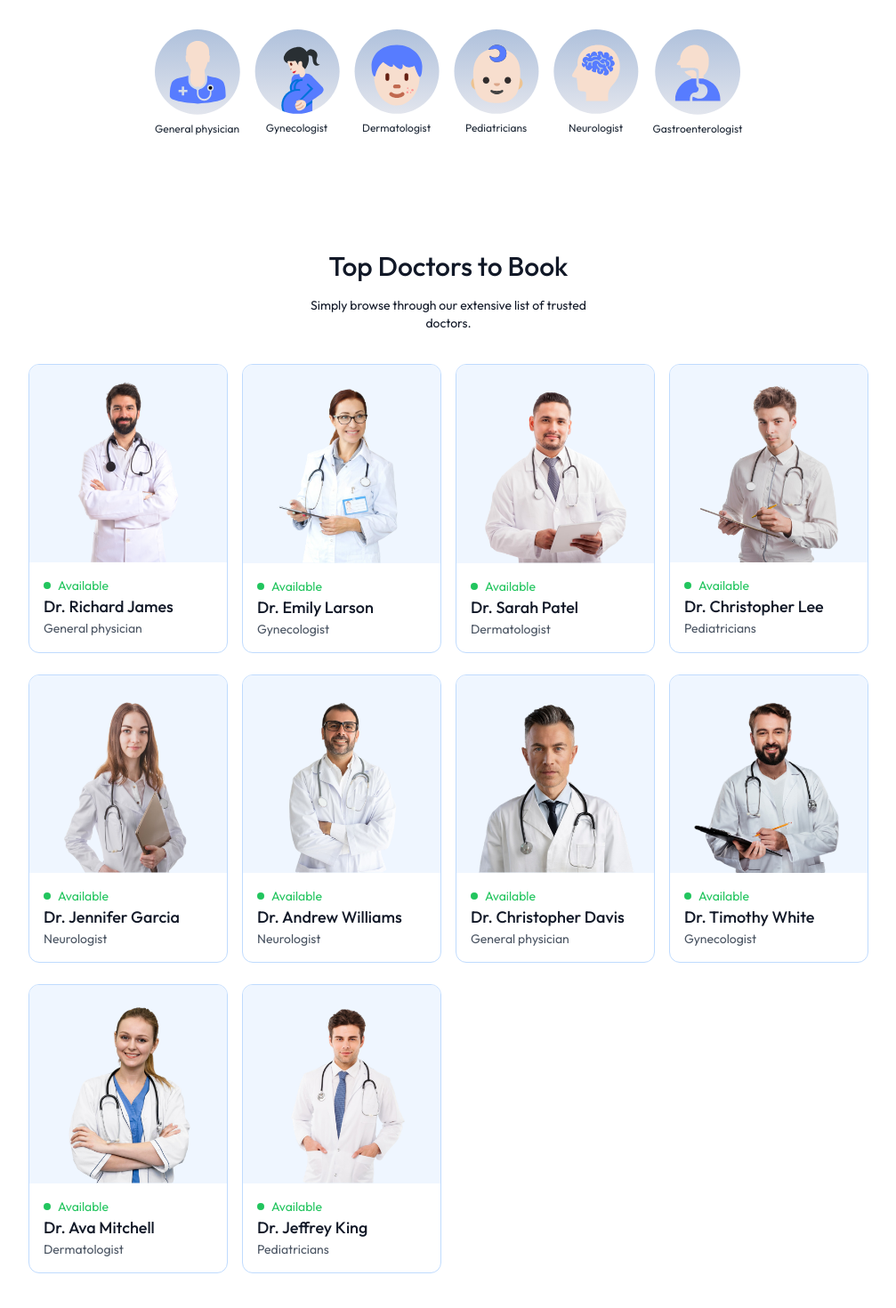
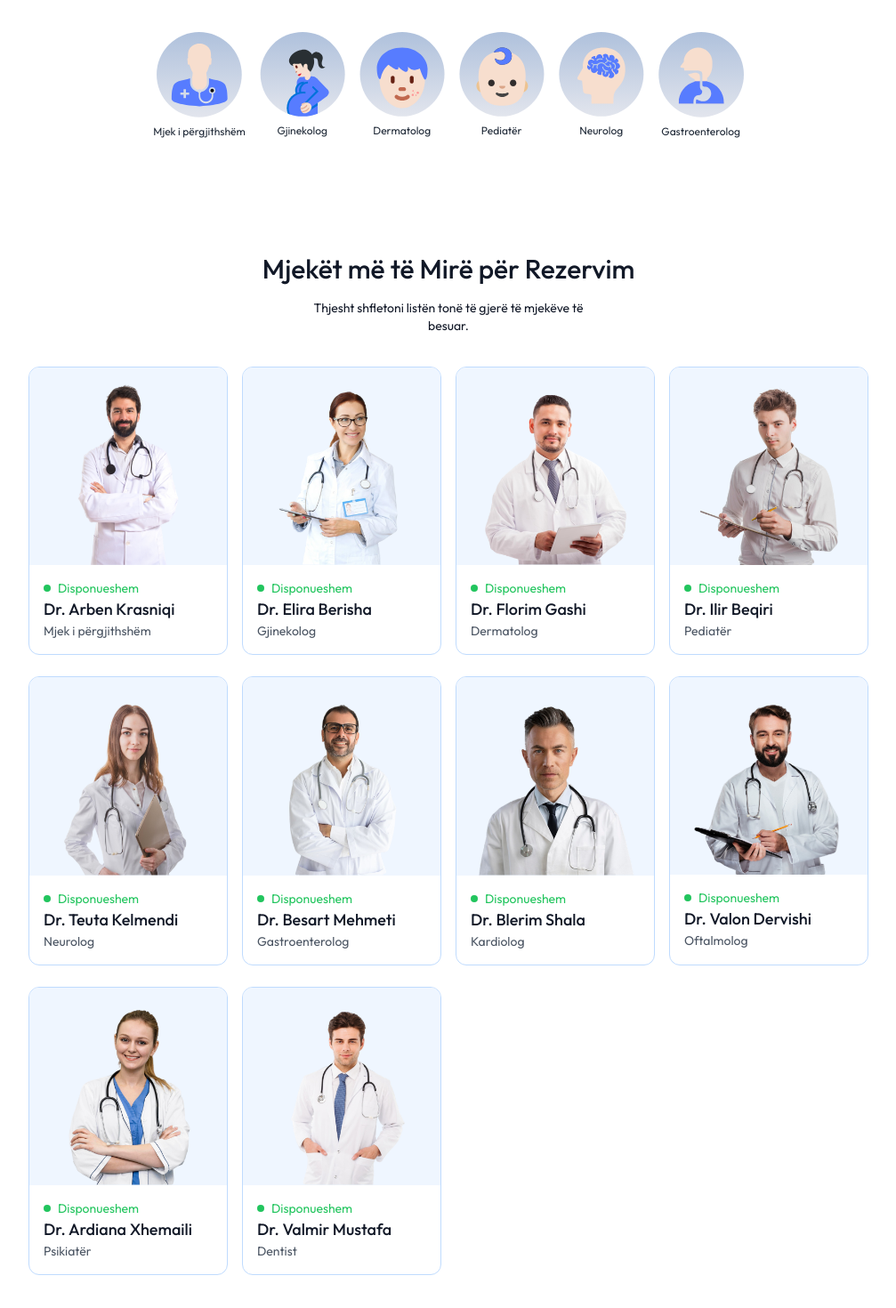
Before and after one commit to Vlora04/VitalCare, a React (Vite) app in the folder frontend/: page / in a window 1280 px wide. Shown: the part 600-2070 px from the top of the page at 89% size, without its empty margins (136-1143 px from the left). Built offline with nearby package versions, Linux system fonts and the light colour scheme.

Commit message:
perkthimi ne shqip

```diff
--- a/frontend/src/assets/assets.js
+++ b/frontend/src/assets/assets.js
@@ -60,241 +60,227 @@ export const assets = {
 
 export const specialityData = [
     {
-        speciality: 'General physician',
+        speciality: 'Mjek i përgjithshëm',
         image: General_physician
     },
     {
-        speciality: 'Gynecologist',
+        speciality: 'Gjinekolog',
         image: Gynecologist
     },
     {
-        speciality: 'Dermatologist',
+        speciality: 'Dermatolog',
         image: Dermatologist
     },
     {
-        speciality: 'Pediatricians',
+        speciality: 'Pediatër',
         image: Pediatricians
     },
     {
-        speciality: 'Neurologist',
+        speciality: 'Neurolog',
         image: Neurologist
     },
     {
-        speciality: 'Gastroenterologist',
+        speciality: 'Gastroenterolog',
         image: Gastroenterologist
     },
 ]
 
+
 export const doctors = [
     {
         _id: 'doc1',
-        name: 'Dr. Richard James',
+        name: 'Dr. Arben Krasniqi',
         image: doc1,
-        speciality: 'General physician',
-        degree: 'MBBS',
-        experience: '4 Years',
-        about: 'Dr. Davis has a strong commitment to delivering comprehensive medical care, focusing on preventive medicine, early diagnosis, and effective treatment strategies. Dr. Davis has a strong commitment to delivering comprehensive medical care, focusing on preventive medicine, early diagnosis, and effective treatment strategies.',
-        fees: 50,
+        speciality: 'Mjek i përgjithshëm',
+        degree: 'Mjekësi e Përgjithshme',
+        experience: '4 vite',
+        about: 'Dr. Arben ka përkushtim të madh ndaj kujdesit të përgjithshëm shëndetësor dhe parandalimit të sëmundjeve.',
+        fees: 25,
         address: {
-            line1: '17th Cross, Richmond',
-            line2: 'Circle, Ring Road, London'
+            line1: 'Rr. Iliria, Nr. 12',
+            line2: 'Prishtinë, Kosovë'
         }
     },
     {
         _id: 'doc2',
-        name: 'Dr. Emily Larson',
+        name: 'Dr. Elira Berisha',
         image: doc2,
-        speciality: 'Gynecologist',
-        degree: 'MBBS',
-        experience: '3 Years',
-        about: 'Dr. Davis has a strong commitment to delivering comprehensive medical care, focusing on preventive medicine, early diagnosis, and effective treatment strategies. Dr. Davis has a strong commitment to delivering comprehensive medical care, focusing on preventive medicine, early diagnosis, and effective treatment strategies.',
-        fees: 60,
+        speciality: 'Gjinekolog',
+        degree: 'Gjinekologji',
+        experience: '6 vite',
+        about: 'E specializuar në kujdesin për gratë dhe lindjen, Dr. Elira është një zgjedhje e sigurt për çdo paciente.',
+        fees: 30,
         address: {
-            line1: '27th Cross, Richmond',
-            line2: 'Circle, Ring Road, London'
+            line1: 'Lagjja Dardania, Blloku A',
+            line2: 'Ferizaj, Kosovë'
         }
     },
     {
         _id: 'doc3',
-        name: 'Dr. Sarah Patel',
+        name: 'Dr. Florim Gashi',
         image: doc3,
-        speciality: 'Dermatologist',
-        degree: 'MBBS',
-        experience: '1 Years',
-        about: 'Dr. Davis has a strong commitment to delivering comprehensive medical care, focusing on preventive medicine, early diagnosis, and effective treatment strategies. Dr. Davis has a strong commitment to delivering comprehensive medical care, focusing on preventive medicine, early diagnosis, and effective treatment strategies.',
-        fees: 30,
+        speciality: 'Dermatolog',
+        degree: 'Dermatologji',
+        experience: '3 vite',
+        about: 'Dr. Nora është eksperte në trajtimin e lëkurës dhe sëmundjeve dermatologjike.',
+        fees: 20,
         address: {
-            line1: '37th Cross, Richmond',
-            line2: 'Circle, Ring Road, London'
+            line1: 'Rr. Adem Jashari, Nr. 8',
+            line2: 'Gjakovë, Kosovë'
         }
     },
     {
         _id: 'doc4',
-        name: 'Dr. Christopher Lee',
+        name: 'Dr. Ilir Beqiri',
         image: doc4,
-        speciality: 'Pediatricians',
-        degree: 'MBBS',
-        experience: '2 Years',
-        about: 'Dr. Davis has a strong commitment to delivering comprehensive medical care, focusing on preventive medicine, early diagnosis, and effective treatment strategies. Dr. Davis has a strong commitment to delivering comprehensive medical care, focusing on preventive medicine, early diagnosis, and effective treatment strategies.',
-        fees: 40,
+        speciality: 'Pediatër',
+        degree: 'Pediatri',
+        experience: '5 vite',
+        about: 'Dr. Ilir kujdeset me përkushtim për shëndetin e fëmijëve.',
+        fees: 25,
         address: {
-            line1: '47th Cross, Richmond',
-            line2: 'Circle, Ring Road, London'
+            line1: 'Rr. Nënë Tereza',
+            line2: 'Suharekë, Kosovë'
         }
     },
     {
         _id: 'doc5',
-        name: 'Dr. Jennifer Garcia',
+        name: 'Dr. Teuta Kelmendi',
         image: doc5,
-        speciality: 'Neurologist',
-        degree: 'MBBS',
-        experience: '4 Years',
-        about: 'Dr. Davis has a strong commitment to delivering comprehensive medical care, focusing on preventive medicine, early diagnosis, and effective treatment strategies. Dr. Davis has a strong commitment to delivering comprehensive medical care, focusing on preventive medicine, early diagnosis, and effective treatment strategies.',
-        fees: 50,
+        speciality: 'Neurolog',
+        degree: 'Neurologji',
+        experience: '7 vite',
+        about: 'Eksperte në trajtimin e sëmundjeve të trurit dhe sistemit nervor.',
+        fees: 35,
         address: {
-            line1: '57th Cross, Richmond',
-            line2: 'Circle, Ring Road, London'
+            line1: 'Rr. Zahir Pajaziti, Nr. 15',
+            line2: 'Mitrovicë, Kosovë'
         }
     },
     {
         _id: 'doc6',
-        name: 'Dr. Andrew Williams',
+        name: 'Dr. Besart Mehmeti',
         image: doc6,
-        speciality: 'Neurologist',
-        degree: 'MBBS',
-        experience: '4 Years',
-        about: 'Dr. Davis has a strong commitment to delivering comprehensive medical care, focusing on preventive medicine, early diagnosis, and effective treatment strategies. Dr. Davis has a strong commitment to delivering comprehensive medical care, focusing on preventive medicine, early diagnosis, and effective treatment strategies.',
-        fees: 50,
+        speciality: 'Gastroenterolog',
+        degree: 'Gastroenterologji',
+        experience: '4 vite',
+        about: 'Specialist në trajtimin e problemeve me stomakun dhe sistemin tretës.',
+        fees: 30,
         address: {
-            line1: '57th Cross, Richmond',
-            line2: 'Circle, Ring Road, London'
+            line1: 'Rr. Luan Haradinaj',
+            line2: 'Pejë, Kosovë'
         }
     },
     {
         _id: 'doc7',
-        name: 'Dr. Christopher Davis',
+        name: 'Dr. Blerim Shala',
         image: doc7,
-        speciality: 'General physician',
-        degree: 'MBBS',
-        experience: '4 Years',
-        about: 'Dr. Davis has a strong commitment to delivering comprehensive medical care, focusing on preventive medicine, early diagnosis, and effective treatment strategies. Dr. Davis has a strong commitment to delivering comprehensive medical care, focusing on preventive medicine, early diagnosis, and effective treatment strategies.',
-        fees: 50,
+        speciality: 'Kardiolog',
+        degree: 'Kardiologji',
+        experience: '8 vite',
+        about: 'Dr. Blerim është specialist në trajtimin e sëmundjeve të zemrës.',
+        fees: 40,
         address: {
-            line1: '17th Cross, Richmond',
-            line2: 'Circle, Ring Road, London'
+            line1: 'Rr. Dëshmorët e Kombit, Nr. 22',
+            line2: 'Prishtinë, Kosovë'
         }
     },
     {
         _id: 'doc8',
-        name: 'Dr. Timothy White',
+        name: 'Dr. Valon Dervishi',
         image: doc8,
-        speciality: 'Gynecologist',
-        degree: 'MBBS',
-        experience: '3 Years',
-        about: 'Dr. Davis has a strong commitment to delivering comprehensive medical care, focusing on preventive medicine, early diagnosis, and effective treatment strategies. Dr. Davis has a strong commitment to delivering comprehensive medical care, focusing on preventive medicine, early diagnosis, and effective treatment strategies.',
-        fees: 60,
+        speciality: 'Oftalmolog',
+        degree: 'Oftalmologji',
+        experience: '5 vite',
+        about: 'Dr. Ardiana është eksperte në trajtimin e problemeve me sytë dhe shikimin.',
+        fees: 30,
         address: {
-            line1: '27th Cross, Richmond',
-            line2: 'Circle, Ring Road, London'
+            line1: 'Rr. Bajram Curri, Nr. 10',
+            line2: 'Shkup, Maqedoni'
         }
     },
     {
         _id: 'doc9',
-        name: 'Dr. Ava Mitchell',
+        name: 'Dr. Ardiana Xhemaili',
         image: doc9,
-        speciality: 'Dermatologist',
-        degree: 'MBBS',
-        experience: '1 Years',
-        about: 'Dr. Davis has a strong commitment to delivering comprehensive medical care, focusing on preventive medicine, early diagnosis, and effective treatment strategies. Dr. Davis has a strong commitment to delivering comprehensive medical care, focusing on preventive medicine, early diagnosis, and effective treatment strategies.',
-        fees: 30,
+        speciality: 'Psikiatër',
+        degree: 'Psikiatri',
+        experience: '6 vite',
+        about: 'Dr. Florim ofron kujdes të specializuar për shëndetin mendor.',
+        fees: 40,
         address: {
-            line1: '37th Cross, Richmond',
-            line2: 'Circle, Ring Road, London'
+            line1: 'Rr. Luan Haradinaj, Nr. 5',
+            line2: 'Pejë, Kosovë'
         }
     },
     {
         _id: 'doc10',
-        name: 'Dr. Jeffrey King',
+        name: 'Dr. Valmir Mustafa',
         image: doc10,
-        speciality: 'Pediatricians',
-        degree: 'MBBS',
-        experience: '2 Years',
-        about: 'Dr. Davis has a strong commitment to delivering comprehensive medical care, focusing on preventive medicine, early diagnosis, and effective treatment strategies. Dr. Davis has a strong commitment to delivering comprehensive medical care, focusing on preventive medicine, early diagnosis, and effective treatment strategies.',
-        fees: 40,
+        speciality: 'Dentist',
+        degree: 'Dentisti',
+        experience: '7 vite',
+        about: 'Dr. Mimoza ofron trajtime dentare dhe kujdes oral.',
+        fees: 30,
         address: {
-            line1: '47th Cross, Richmond',
-            line2: 'Circle, Ring Road, London'
+            line1: 'Rr. Bajram Curri, Nr. 16',
+            line2: 'Prizren, Kosovë'
         }
     },
     {
         _id: 'doc11',
-        name: 'Dr. Zoe Kelly',
+        name: 'Dr. Mimoza Osmani',
         image: doc11,
-        speciality: 'Gastroenterologist',
-        degree: 'MBBS',
-        experience: '4 Years',
-        about: 'Dr. Davis has a strong commitment to delivering comprehensive medical care, focusing on preventive medicine, early diagnosis, and effective treatment strategies. Dr. Davis has a strong commitment to delivering comprehensive medical care, focusing on preventive medicine, early diagnosis, and effective treatment strategies.',
+        speciality: 'Ortoped',
+        degree: 'Ortopedi',
+        experience: '10 vite',
+        about: 'Dr. Valon është ekspert në trajtimin e lëndimeve të kockave dhe muskujve.',
         fees: 50,
         address: {
-            line1: '57th Cross, Richmond',
-            line2: 'Circle, Ring Road, London'
+            line1: 'Rr. Hasan Prishtina, Nr. 8',
+            line2: 'Gjakovë, Kosovë'
         }
     },
     {
         _id: 'doc12',
-        name: 'Dr. Patrick Harris',
+        name: 'Dr. Shkëlzen Koliqi',
         image: doc12,
-        speciality: 'Neurologist',
-        degree: 'MBBS',
-        experience: '4 Years',
-        about: 'Dr. Davis has a strong commitment to delivering comprehensive medical care, focusing on preventive medicine, early diagnosis, and effective treatment strategies. Dr. Davis has a strong commitment to delivering comprehensive medical care, focusing on preventive medicine, early diagnosis, and effective treatment strategies.',
-        fees: 50,
+        speciality: 'Fizioterapist',
+        degree: 'Fizioterapi',
+        experience: '4 vite',
+        about: 'Dr. Linda ofron terapi për rehabilitimin e lëndimeve muskulore.',
+        fees: 25,
         address: {
-            line1: '57th Cross, Richmond',
-            line2: 'Circle, Ring Road, London'
+            line1: 'Rr. UÇK, Nr. 13',
+            line2: 'Mitrovicë, Kosovë'
         }
     },
     {
         _id: 'doc13',
-        name: 'Dr. Chloe Evans',
+        name: 'Dr. Eva Dajti',
         image: doc13,
-        speciality: 'General physician',
-        degree: 'MBBS',
-        experience: '4 Years',
-        about: 'Dr. Davis has a strong commitment to delivering comprehensive medical care, focusing on preventive medicine, early diagnosis, and effective treatment strategies. Dr. Davis has a strong commitment to delivering comprehensive medical care, focusing on preventive medicine, early diagnosis, and effective treatment strategies.',
-        fees: 50,
+        speciality: 'Endokrinolog',
+        degree: 'Endokrinologji',
+        experience: '9 vite',
+        about: 'Dr. Shkëlzeni është ekspert në trajtimin e sëmundjeve të gjëndrës tiroide dhe diabetit.',
+        fees: 40,
         address: {
-            line1: '17th Cross, Richmond',
-            line2: 'Circle, Ring Road, London'
+            line1: 'Rr. Luan Haradinaj, Nr. 23',
+            line2: 'Pejë, Kosovë'
         }
     },
     {
         _id: 'doc14',
-        name: 'Dr. Ryan Martinez',
+        name: 'Dr. Driton Hoxha',
         image: doc14,
-        speciality: 'Gynecologist',
-        degree: 'MBBS',
-        experience: '3 Years',
-        about: 'Dr. Davis has a strong commitment to delivering comprehensive medical care, focusing on preventive medicine, early diagnosis, and effective treatment strategies. Dr. Davis has a strong commitment to delivering comprehensive medical care, focusing on preventive medicine, early diagnosis, and effective treatment strategies.',
-        fees: 60,
+        speciality: 'Mjek i përgjithshëm',
+        degree: 'Mjekësi e Përgjithshme',
+        experience: '5 vite',
+        about: 'Dr. Eva ofron shërbime për kujdesin shëndetësor të përgjithshëm.',
+        fees: 20,
         address: {
-            line1: '27th Cross, Richmond',
-            line2: 'Circle, Ring Road, London'
+            line1: 'Rr. Muharrem Fejza, Nr. 19',
+            line2: 'Ferizaj, Kosovë'
         }
-    },
-    {
-        _id: 'doc15',
-        name: 'Dr. Amelia Hill',
-        image: doc15,
-        speciality: 'Dermatologist',
-        degree: 'MBBS',
-        experience: '1 Years',
-        about: 'Dr. Davis has a strong commitment to delivering comprehensive medical care, focusing on preventive medicine, early diagnosis, and effective treatment strategies. Dr. Davis has a strong commitment to delivering comprehensive medical care, focusing on preventive medicine, early diagnosis, and effective treatment strategies.',
-        fees: 30,
-        address: {
-            line1: '37th Cross, Richmond',
-            line2: 'Circle, Ring Road, London'
-        }
-    },
-
+    }
 ]
--- a/frontend/src/components/SpecialityMenu.jsx
+++ b/frontend/src/components/SpecialityMenu.jsx
@@ -2,28 +2,27 @@ import React from 'react'
 import { specialityData } from '../assets/assets'
 import { Link } from 'react-router-dom'
 
-
 const SpecialityMenu = () => {
   return (
     <div className='flex flex-col items-center gap-4 py-16 text-gray-800' id='speciality'>
-<h1 className='text-3xl font-medium'>Find by Speciality</h1>
-<p className='sm:w-1/3 text-center text-sm'>Simply browse through our extensive list of trusted doctors, schedule your appointment hassle-free.</p>
-    <div className='flex sm:justify-center gap-4 pt-5 w-full overflow-scroll'>
-{specialityData.map((item,index)=>(
-<Link onClick={()=>scrollTo(0,0)}     className='flex flex-col items-center text-xs cursor-pointer flex-shrink-0 hover:translate-y-[-10px] transition-all duration-500'   to={`/doctors/${item.speciality}`}>
-<img className='w-16 sm:w-24 mb-2' src={item.image} alt='' />
-<p>{item.speciality}</p>
-</Link>
+      <h1 className='text-3xl font-medium'>Gjej sipas Specializimit</h1>
+      <p className='sm:w-1/3 text-center text-sm'>
+        Thjesht shfleto listën tonë të gjerë të mjekëve të besuar dhe cakto termin pa ndonjë telashe.
+      </p>
 
-))}
-
-
-
-
-    </div>
-
-
-
+      <div className='flex sm:justify-center gap-4 pt-5 w-full overflow-scroll'>
+        {specialityData.map((item, index) => (
+          <Link
+            onClick={() => scrollTo(0, 0)}
+            key={index}
+            className='flex flex-col items-center text-xs cursor-pointer flex-shrink-0 hover:translate-y-[-10px] transition-all duration-500'
+            to={`/doctors/${item.speciality}`}
+          >
+            <img className='w-16 sm:w-24 mb-2' src={item.image} alt='' />
+            <p>{item.speciality}</p>
+          </Link>
+        ))}
+      </div>
     </div>
   )
 }
--- a/frontend/src/components/TopDoctors.jsx
+++ b/frontend/src/components/TopDoctors.jsx
@@ -5,28 +5,27 @@ import { AppContext } from '../../context/AppContext'
 const TopDoctors = () => {
 
 const navigate = useNavigate()
-const {doctors} = useContext(AppContext)
+const { doctors } = useContext(AppContext)
 
   return (
     <div className='flex flex-col items-center gap-4 my-16 text-gray-900 md:mx-10'>
-        <h1 className='text-3xl font-medium'>Top Doctors to Book</h1>
-        <p className='sm:w-1/3 text-center text-sm'>Simply browse through our extensive list of trusted doctors.</p>
+        <h1 className='text-3xl font-medium'>Mjekët më të Mirë për Rezervim</h1>
+        <p className='sm:w-1/3 text-center text-sm'>Thjesht shfletoni listën tonë të gjerë të mjekëve të besuar.</p>
     <div className='w-full grid grid-cols-auto gap-4 pt-5 gap-y-6 px-3 sm:px-0'>
-        {doctors.slice(0,10).map((item,index)=>(
-            <div onClick={()=>navigate(`/appointment/${item._id}`)}       className='border border-blue-200 rounded-xl overflow-hidden cursor-pointer hover:translate-y-[-10px] transition-all duration-500' key={index}>
-                <img className='bg-blue-50'src={item.image} alt=''/>
+        {doctors.slice(0, 10).map((item, index) => (
+            <div onClick={() => navigate(`/appointment/${item._id}`)} className='border border-blue-200 rounded-xl overflow-hidden cursor-pointer hover:translate-y-[-10px] transition-all duration-500' key={index}>
+                <img className='bg-blue-50' src={item.image} alt='' />
                 <div className='p-4'>
                    <div className='flex items-center gap-2 text-sm text-center text-green-500'>
-                    <p className='w-2 h-2 bg-green-500 rounded-full'></p><p>Available</p>
+                    <p className='w-2 h-2 bg-green-500 rounded-full'></p><p>Disponueshem</p>
                     </div>
                     <p className='text-gray-900 text-lg font-medium'>{item.name}</p>
                     <p className='text-gray-600 text-sm'>{item.speciality}</p>
                 </div>
             </div>
-
         ))}
     </div>
-    <button onClick={()=>{ navigate('/doctors'); scrollTo(0,0) }}    className='bg-blue-50 text-gray-600 px-12 py-3 rounded-full mt-10'>more</button>
+    <button onClick={() => { navigate('/doctors'); scrollTo(0, 0) }} className='bg-blue-50 text-gray-600 px-12 py-3 rounded-full mt-10'>më shumë</button>
  </div>
   )
 }
--- a/frontend/src/pages/Doctors.jsx
+++ b/frontend/src/pages/Doctors.jsx
@@ -10,32 +10,66 @@ const navigate = useNavigate()
 
 const {doctors} = useContext(AppContext)
 
-
 const applyFilter = () => {
   if (speciality) {
-    setFilterDoc(doctors.filter(doc => doc.speciality === speciality))
+    const filtered = doctors.filter(doc => doc.speciality.toLowerCase() === speciality.toLowerCase());
+    setFilterDoc(filtered);
   } else {
-    setFilterDoc(doctors)
+    setFilterDoc(doctors);
   }
-}
+};
+
 
 useEffect(() => {
-   applyFilter()
-},[doctors,speciality])
+  if (doctors && doctors.length > 0) {
+    applyFilter();
+  }
+}, [doctors, speciality]);
+
 
 return (
 
   <div>
-      <p className='text-gray-600'>Browse through the doctors specialist.</p>
+      <p className='text-gray-600'>Shfleto mjekët specialistë.</p>
       <div className='flex flex-col sm:flex-row items-start gap-5 mt-5'>
         <div className='flex flex-col gap-4 text-sm text-gray-600'>
-        <p onClick={() => navigate('/doctors/General physician')} className={`w-[94vw] sm:w-auto pl-3 py-1.5 pr-16 border border-gray-300 rounded transition-all cursor-pointer ${speciality === "General physician" ? "bg-indigo-100 text-black" : ""} `}>General physician</p>
-        <p onClick={() => navigate('/doctors/Gynecologist')} className={`w-[94vw] sm:w-auto pl-3 py-1.5 pr-16 border border-gray-300 rounded transition-all cursor-pointer  ${speciality === "Gynecologist" ? "bg-indigo-100 text-black" : ""}  `}>Gynecologist</p>
-        <p onClick={() => navigate('/doctors/Dermatologist')} className={`w-[94vw] sm:w-auto pl-3 py-1.5 pr-16 border border-gray-300 rounded transition-all cursor-pointer  ${speciality === "Dermatologist" ? "bg-indigo-100 text-black" : ""}  `}>Dermatologist</p>
-        <p onClick={() => navigate('/doctors/Pediatricians')} className={`w-[94vw] sm:w-auto pl-3 py-1.5 pr-16 border border-gray-300 rounded transition-all cursor-pointer  ${speciality === "Pediatricians" ? "bg-indigo-100 text-black" : ""}  `}>Pediatricians</p>
-        <p onClick={() => navigate('/doctors/Neurologist')} className={`w-[94vw] sm:w-auto pl-3 py-1.5 pr-16 border border-gray-300 rounded transition-all cursor-pointer  ${speciality === "Neurologist" ? "bg-indigo-100 text-black" : ""}  `}>Neurologist</p>
-        <p onClick={() => navigate('/doctors/Gastroenterologist')} className={`w-[94vw] sm:w-auto pl-3 py-1.5 pr-16 border border-gray-300 rounded transition-all cursor-pointer  ${speciality === "Gastroenterologist" ? "bg-indigo-100 text-black" : ""}  `}>Gastroenterologist</p>
-        </div>
+        <p
+  onClick={() => navigate('/doctors/Mjek i përgjithshëm')}
+  className={`w-[94vw] sm:w-auto pl-3 py-1.5 pr-16 border border-gray-300 rounded transition-all cursor-pointer ${speciality === "Mjek i përgjithshëm" ? "bg-indigo-100 text-black" : ""}`}
+>
+  Mjek i përgjithshëm
+</p>
+<p
+  onClick={() => navigate('/doctors/Gjinekolog')}
+  className={`w-[94vw] sm:w-auto pl-3 py-1.5 pr-16 border border-gray-300 rounded transition-all cursor-pointer ${speciality === "Gjinekolog" ? "bg-indigo-100 text-black" : ""}`}
+>
+  Gjinekolog
+</p>
+<p
+  onClick={() => navigate('/doctors/Dermatolog')}
+  className={`w-[94vw] sm:w-auto pl-3 py-1.5 pr-16 border border-gray-300 rounded transition-all cursor-pointer ${speciality === "Dermatolog" ? "bg-indigo-100 text-black" : ""}`}
+>
+  Dermatolog
+</p>
+<p
+  onClick={() => navigate('/doctors/Pediatër')}
+  className={`w-[94vw] sm:w-auto pl-3 py-1.5 pr-16 border border-gray-300 rounded transition-all cursor-pointer ${speciality === "Pediatër" ? "bg-indigo-100 text-black" : ""}`}
+>
+  Pediatër
+</p>
+<p
+  onClick={() => navigate('/doctors/Neurolog')}
+  className={`w-[94vw] sm:w-auto pl-3 py-1.5 pr-16 border border-gray-300 rounded transition-all cursor-pointer ${speciality === "Neurolog" ? "bg-indigo-100 text-black" : ""}`}
+>
+  Neurolog
+</p>
+<p
+  onClick={() => navigate('/doctors/Gastroenterolog')}
+  className={`w-[94vw] sm:w-auto pl-3 py-1.5 pr-16 border border-gray-300 rounded transition-all cursor-pointer ${speciality === "Gastroenterolog" ? "bg-indigo-100 text-black" : ""}`}
+>
+  Gastroenterolog
+</p>
+/</div>
         <div className='w-full grid grid-cols-auto gap-4 gap-y-6'>
            {
             filterDoc.map((item,index)=>(
```
Also changed, not shown: frontend/src/components/Banner.jsx (+11 -12 lines), frontend/src/components/Footer.jsx (+15 -15 lines), frontend/src/components/Header.jsx (+8 -8 lines), frontend/src/components/Navbar.jsx (+14 -14 lines), frontend/src/pages/About.jsx (+31 -0 lines), frontend/src/pages/Contact.jsx (+7 -7 lines), frontend/src/assets/logo.svg.
